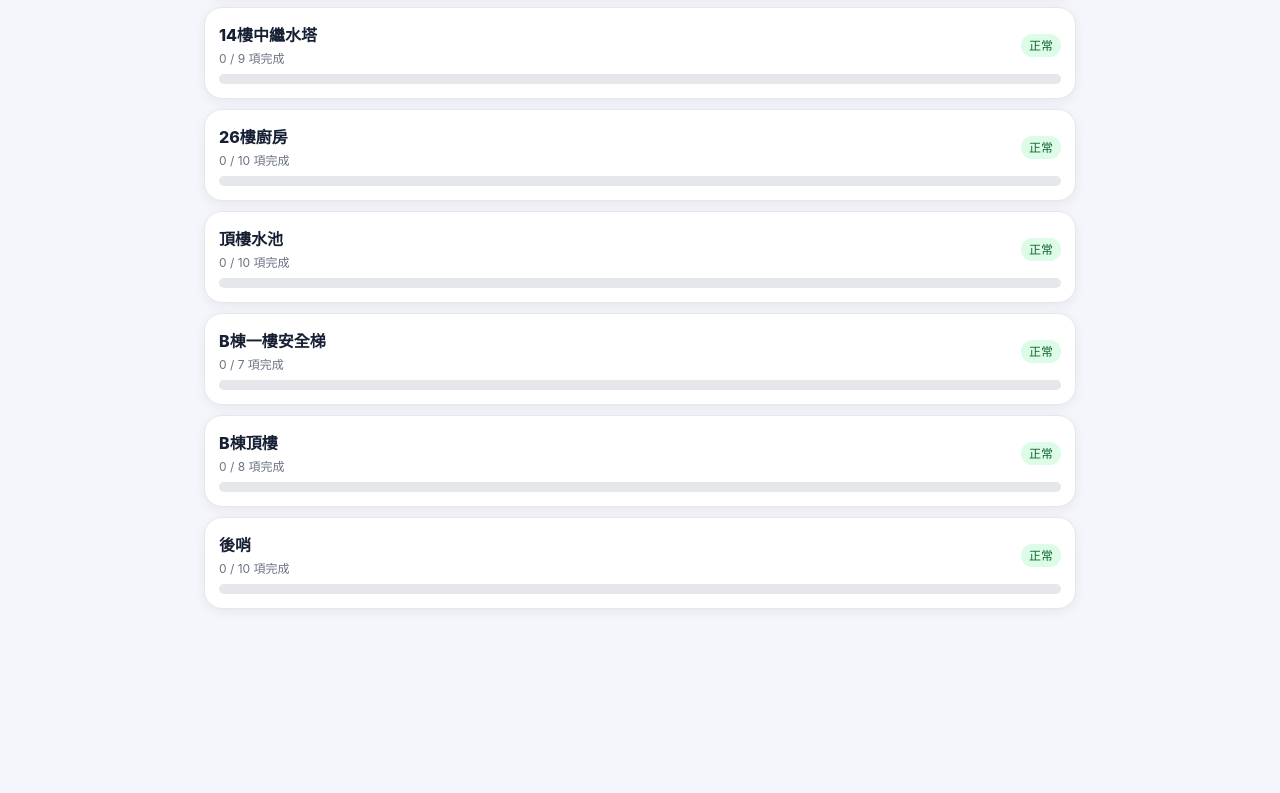
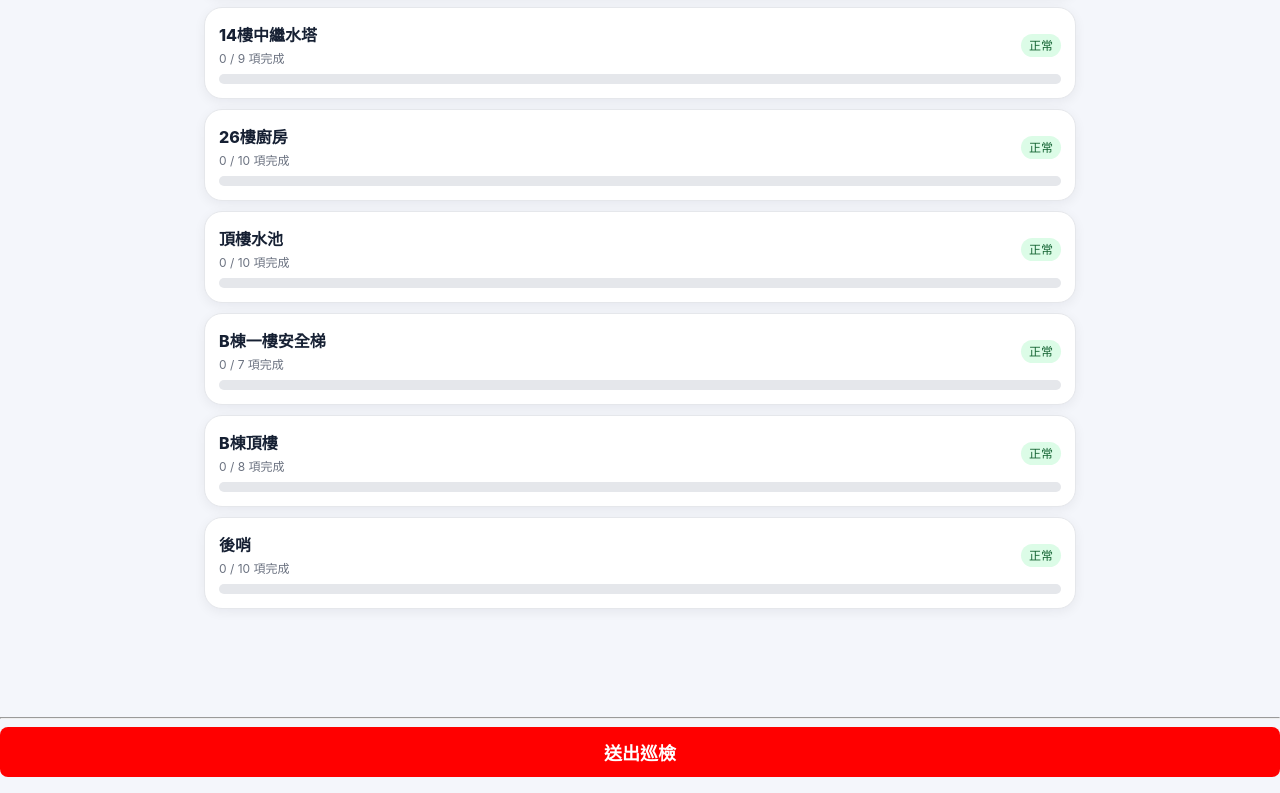
Before and after one commit to ken19900815-collab/community-inspection-app, a plain HTML site: page index.html in a window 1280 px wide. Shown: the part 1514-2307 px from the top of the page. Before the commit the page ends 2223 px from the top, so only its background shows below. Drawn offline with Linux system fonts and the light colour scheme.

Commit message:
Update index.html

```diff
--- a/index.html
+++ b/index.html
@@ -203,5 +203,19 @@ function exportCSV(){
 function clearAll(){ if(confirm("確定清空本機所有巡檢紀錄？")){ records={}; save(); goHome(); } }
 refreshStats();
 </script>
-</body>
+<hr>
+
+<button onclick="submitInspection()" style="
+  padding:12px;
+  width:100%;
+  background:red;
+  color:white;
+  font-size:18px;
+  border:none;
+  border-radius:8px;
+">
+送出巡檢
+</button>
+
+<p id="result" style="color:green;"></p></body>
 </html>
```
